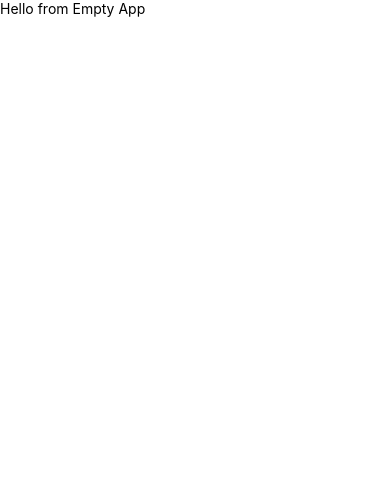
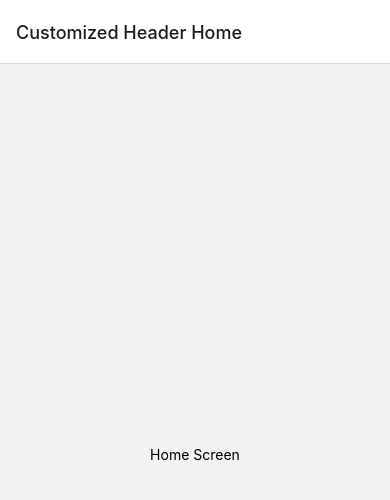
Before and after one commit to RobertMaksymow/WebViewNavigation, a React Native app: screen /Home in a window 390 px wide. Shown: the top 500 px of the page. Built offline with nearby package versions, Linux system fonts and the light colour scheme.

Commit message:
NavigatorContainer and Stack.Navigator and basic screens added

```diff
--- a/App.tsx
+++ b/App.tsx
@@ -15,14 +15,26 @@ import {
   useColorScheme,
   View,
 } from 'react-native';
+import {NavigationContainer} from '@react-navigation/native';
+import {createNativeStackNavigator} from '@react-navigation/native-stack';
+
+import HomeScreen from './src/screens/HomeScreen';
+import WebViewScreen from './src/screens/WebViewScreen';
+
+const Stack = createNativeStackNavigator();
 
 function App(): React.JSX.Element {
   return (
-    <SafeAreaView>
-      <View>
-        <Text>Hello from Empty App</Text>
-      </View>
-    </SafeAreaView>
+    <NavigationContainer>
+      <Stack.Navigator initialRouteName="Home">
+        <Stack.Screen
+          name="Home"
+          component={HomeScreen}
+          options={{title: 'Customized Header Home'}}
+        />
+        <Stack.Screen name="Header Title WebView" component={WebViewScreen} />
+      </Stack.Navigator>
+    </NavigationContainer>
   );
 }
 
--- a/package.json
+++ b/package.json
@@ -10,6 +10,7 @@
     "test": "jest"
   },
   "dependencies": {
+    "@react-navigation/native-stack": "^6.9.18",
     "react": "18.2.0",
     "react-native": "0.73.4"
   },
--- /dev/null
+++ b/src/screens/HomeScreen.tsx
@@ -0,0 +1,14 @@
+import {StyleSheet, Text, View} from 'react-native';
+import React from 'react';
+
+const HomeScreen = () => {
+  return (
+    <View style={{flex: 1, alignItems: 'center', justifyContent: 'center'}}>
+      <Text>Home Screen</Text>
+    </View>
+  );
+};
+
+export default HomeScreen;
+
+const styles = StyleSheet.create({});
--- /dev/null
+++ b/src/screens/WebViewScreen.tsx
@@ -0,0 +1,14 @@
+import {StyleSheet, Text, View} from 'react-native';
+import React from 'react';
+
+const WebViewScreen = () => {
+  return (
+    <View style={{flex: 1, alignItems: 'center', justifyContent: 'center'}}>
+      <Text>WebView Screen</Text>
+    </View>
+  );
+};
+
+export default WebViewScreen;
+
+const styles = StyleSheet.create({});
```
Also changed, not shown: 1 other file (tests, documents, lock files or other folders).
